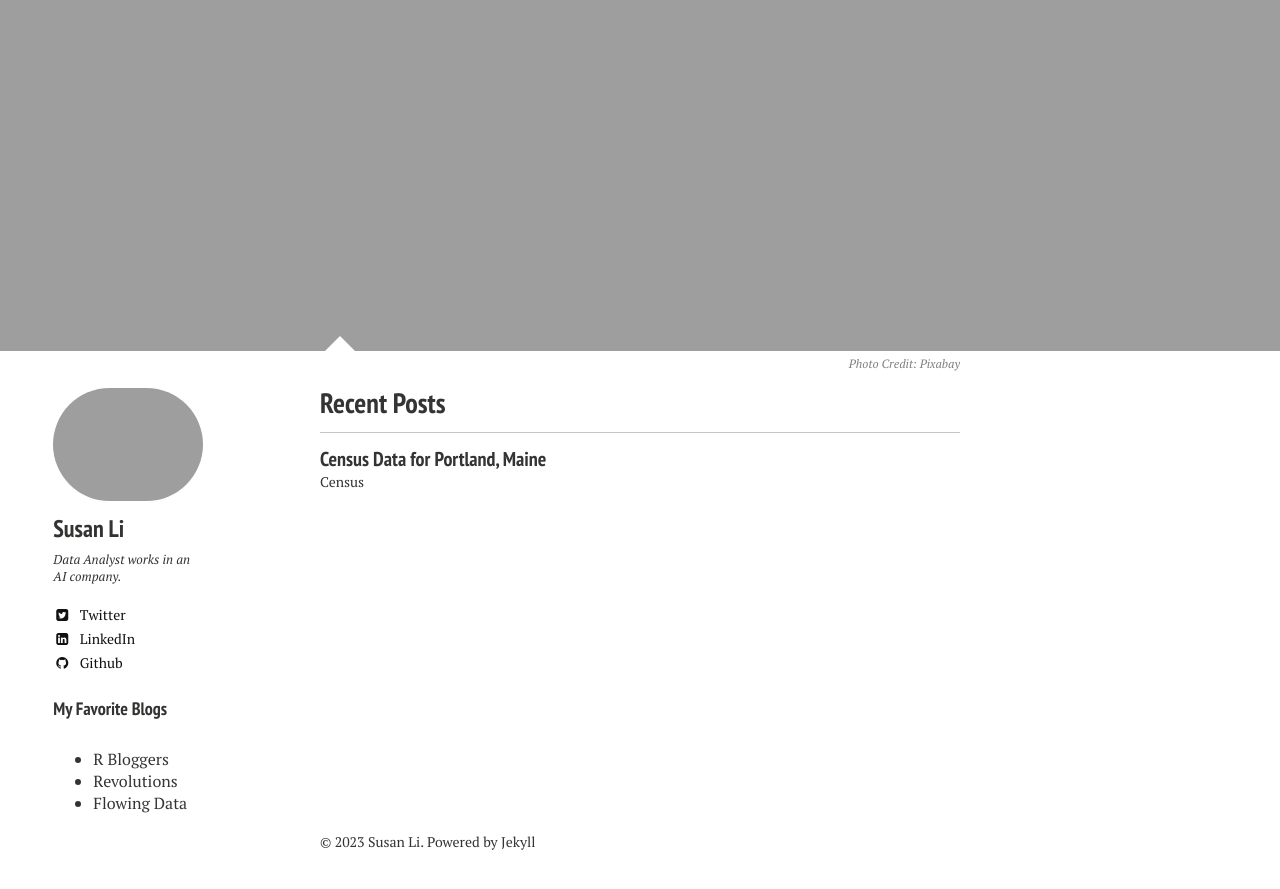
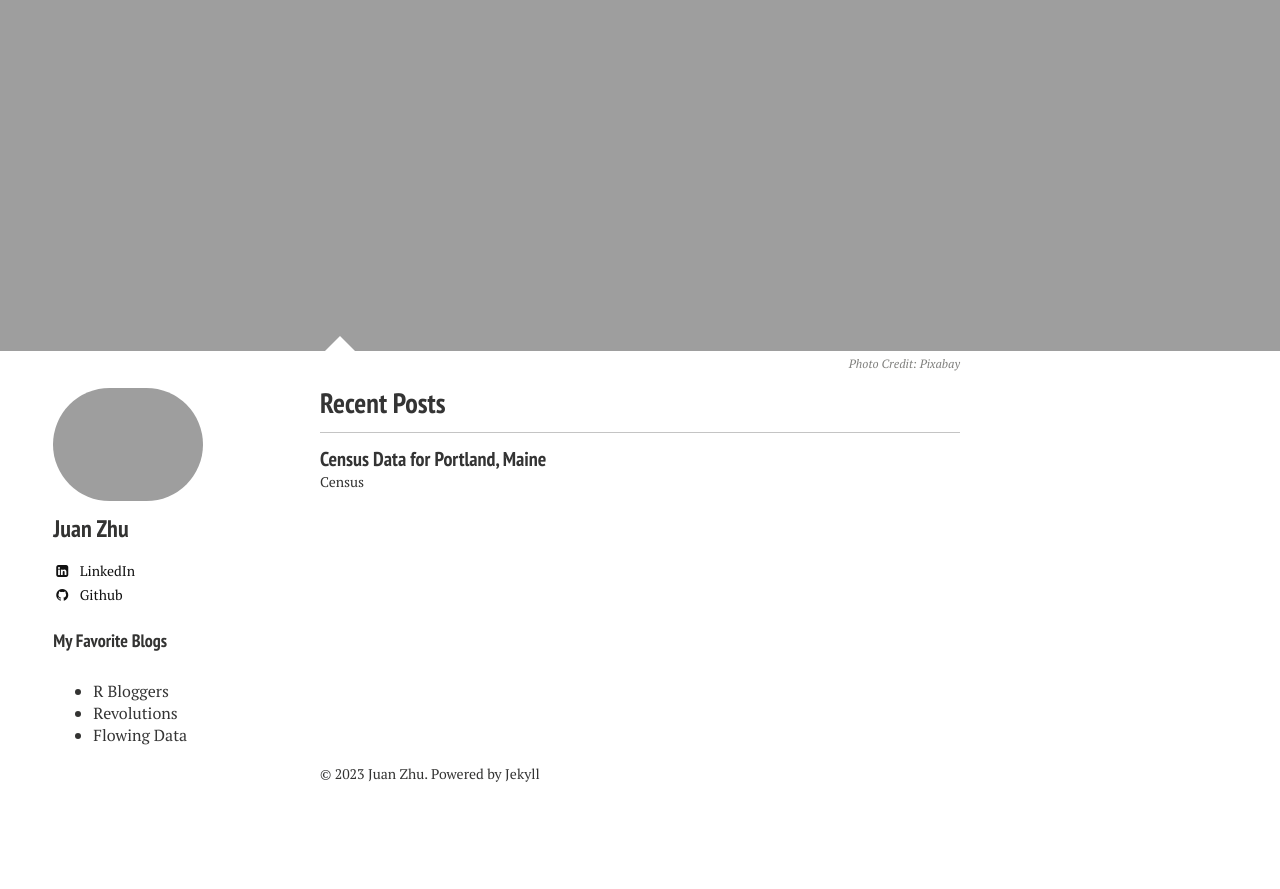
Before and after one commit to Janzhuj/janzhuj.github.io, a Jekyll site: the page built from index.md, in a window 1280 px wide and 900 px high, scrolled down 693 px. Shown: the top 889 px of the window. Built offline with Jekyll 4.4.1, drawn with Linux system fonts in a browser that asks for light colours; nearby versions of some CDN libraries; library files that are not in the unit come from our copies; after the commit the page ends 1525 px from its top, so only the background shows below that; some of the changed text lies outside the part shown.

Commit message:
Update _config.yml

```diff
--- a/_config.yml
+++ b/_config.yml
@@ -1,9 +1,9 @@
 # Site wide configuration
 
-title:            Susan Li | Data Ninja
-locale:           en_US
-baseurl:          https://susanli2016.github.io
-url: 		      https://susanli2016.github.io
+title:            Juan Zhu | Data Ninja
+locale:           OR_US
+baseurl:          https://janzhuj.github.io/
+url: 		      https://janzhuj.github.io/
 
 # Jekyll configuration
 
@@ -41,18 +41,18 @@ titlecase: true
 
 # Site owner
 owner:
-  name: Susan Li
+  name: Juan Zhu
   avatar: bio-photo-2.jpg
-  bio: Data Analyst works in an AI company.
+  bio:
   email: #username
-  disqus-shortname: susanli2016
-  twitter: attractchinese
+  disqus-shortname: JuanZhu
+  twitter: #username
   facebook: #username
   google: #username
   bing-verify:
-  github: susanli2016
+  github: Janzhuj
   stackoverflow: #http://stackoverflow.com/users/123456/username
-  linkedin: susanli
+  linkedin: juan-zhu-217a13161
   xing: #username
   instagram: #username
   lastfm: #username
```
